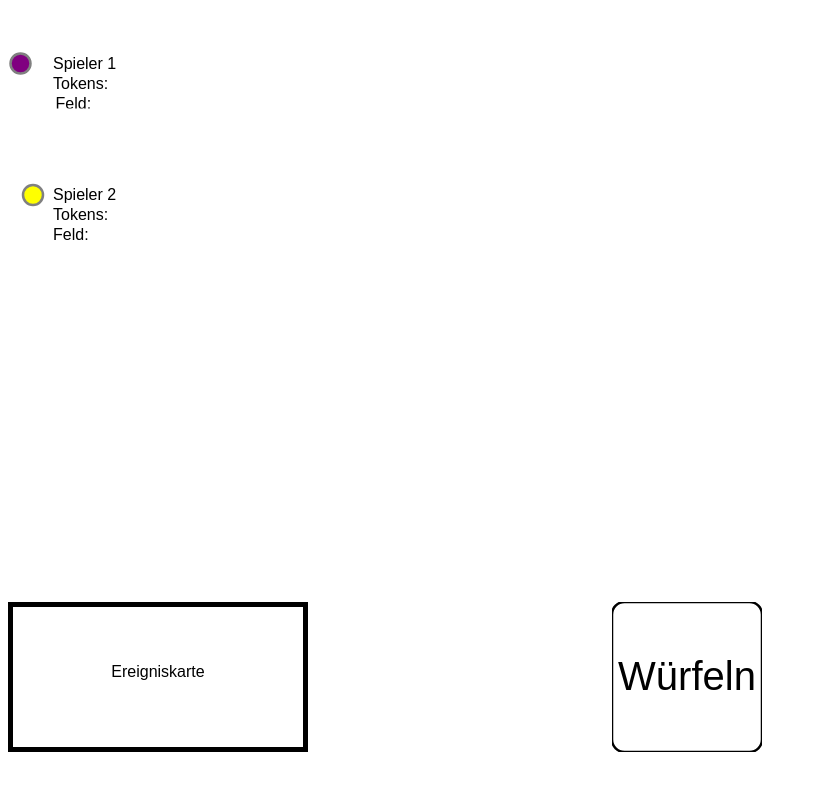
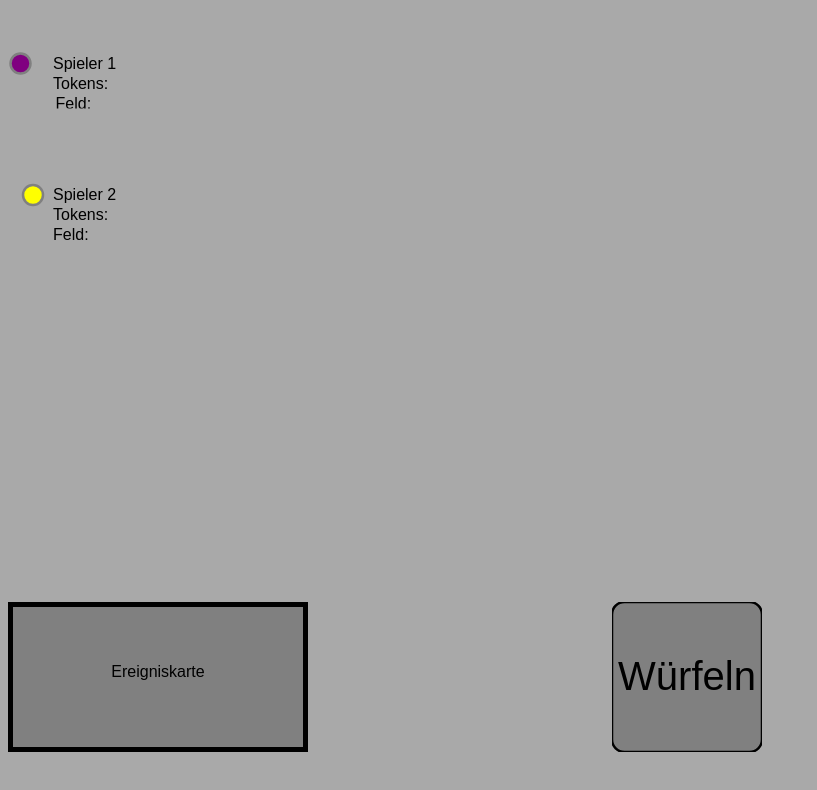
Before and after one commit to snesCloud/Game, a plain HTML site: page index.html in a window 1280 px wide. Shown: the part 1142-1932 px from the top of the page, without its empty margins (0-817 px from the left). Drawn offline with Linux system fonts and the light colour scheme.

Commit message:
optical tweaks

```diff
--- a/index.html
+++ b/index.html
@@ -64,14 +64,14 @@
 
     <svg height="300" width="600" visibility="visible" id="eventcb">
       <g>
-        <rect x="0" y="0" width="600" height="300" fill="white" rx="10" style="stroke-width: 20px; stroke: black;" />
+        <rect x="0" y="0" width="600" height="300" fill="grey" rx="10" style="stroke-width: 20px; stroke: black;" />
 	      <text x="300" y="150" font-size="2em" fill="black" text-anchor="middle"><a id="specialcard">Ereigniskarte</a></text>
       </g>
     </svg>
 
     <svg height="300" width="300" visibility="visible" id="dicecb">
       <g>
-        <rect x="0" y="0" width="300" height="300" fill="white" id="dice" rx="25" style="stroke-width: 5px; stroke: black;" />
+        <rect x="0" y="0" width="300" height="300" fill="grey" id="dice" rx="25" style="stroke-width: 5px; stroke: black;" />
 	<text x="150" y="175" font-size="5em" fill="black" text-anchor="middle"><a id="diceval">Würfeln</a></text>
       </g>
     </svg>
--- a/style.css
+++ b/style.css
@@ -1,5 +1,9 @@
 html {
   	font-family: arial, roboto, serif;
+}
+
+html, h1, h2, h3, h4, h5, h6, text, button, fieldset {
+	background-color: darkgray;
 }
 
 fieldset {
```
